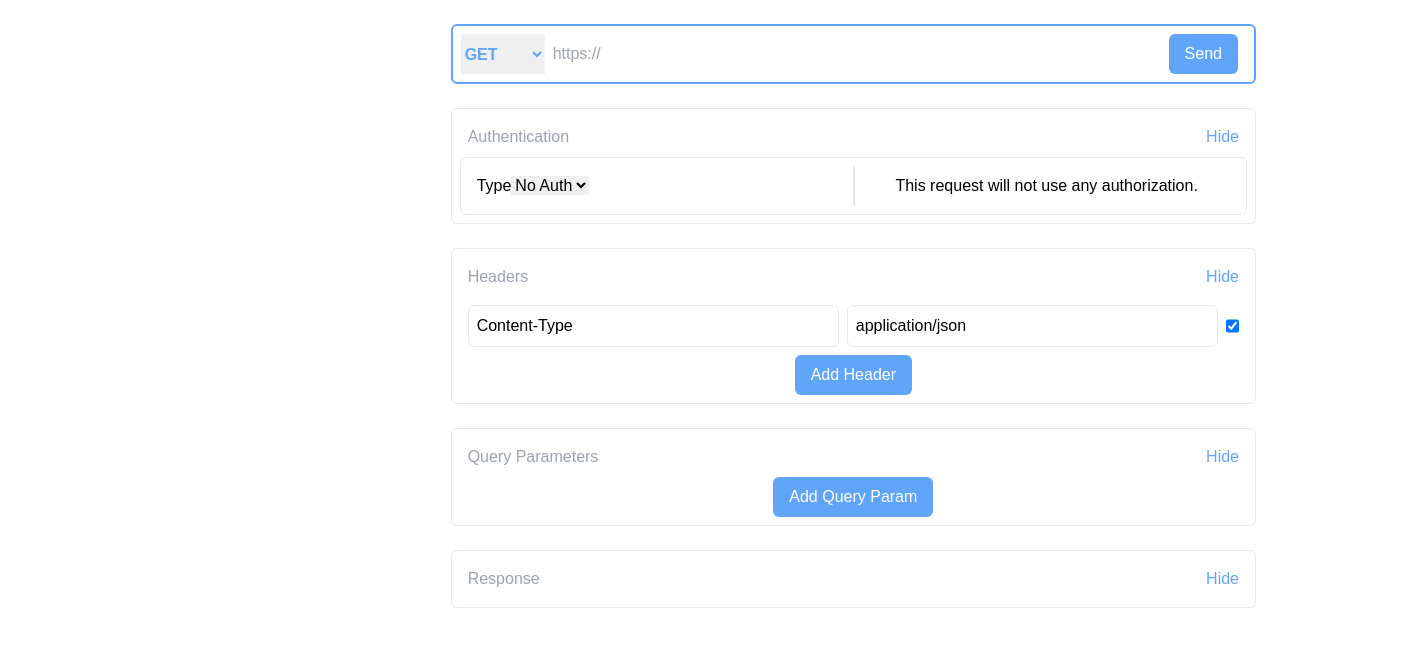
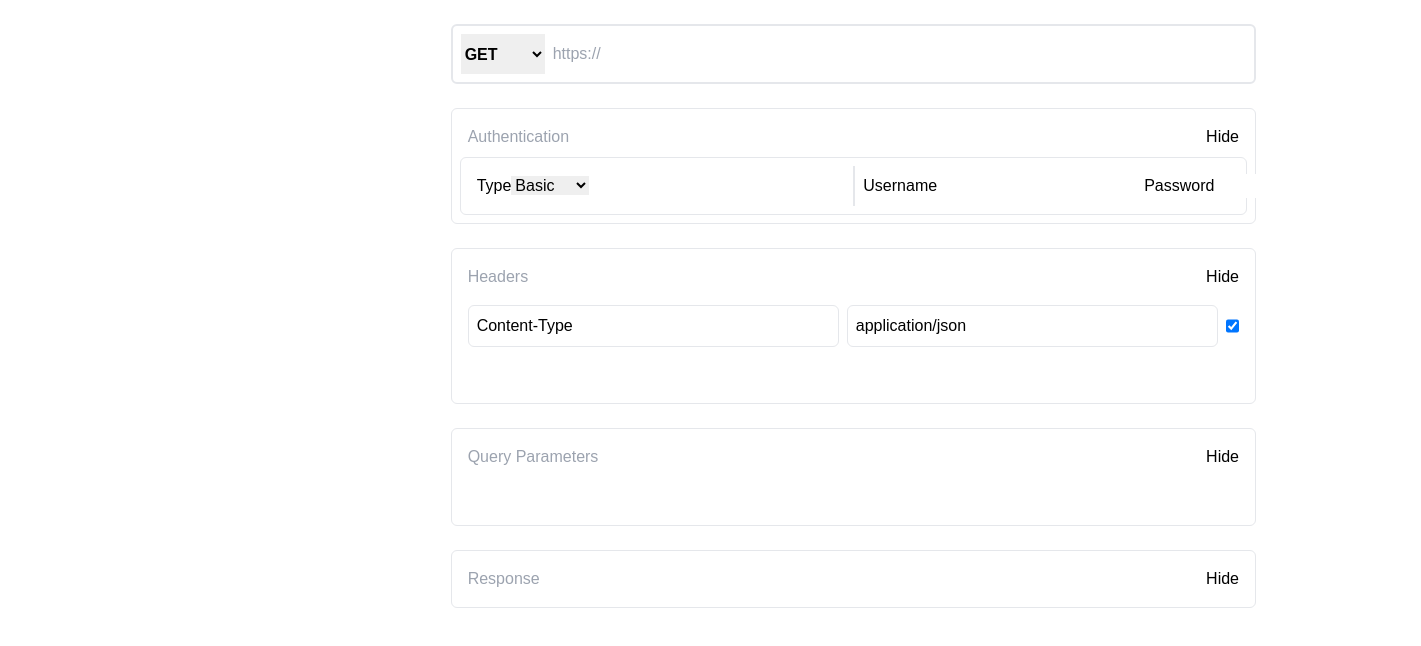
Before and after one commit to JakeMagill/request-sender, a Vue app: page / in a window 1280 px wide. Shown: the top 646 px of the page, 1421 px wide, since content can reach past the window. Built offline with nearby package versions, Linux system fonts and the light colour scheme.

Commit message:
request store state using an interface and made reactive, auth header updating correctly

```diff
--- a/src/components/Auth/BasicAuth.vue
+++ b/src/components/Auth/BasicAuth.vue
@@ -19,6 +19,6 @@
         <input @blur="createBasicAuthHeader" type="text" v-model="username" />
 
         <span>Password</span>
-        <input type="password" v-model="password" />
+        <input @blur="createBasicAuthHeader" type="password" v-model="password" />
     </div>
 </template>
--- a/src/components/Headers/HeaderRow.vue
+++ b/src/components/Headers/HeaderRow.vue
@@ -8,13 +8,14 @@
 
 const emits = defineEmits(['UPDATE_HEADER'])
 
+const headerId = ref(props.header.id);
 const headerKey = ref(props.header.key);
 const headerValue = ref(props.header.value);
 const enabled = ref(props.header.enabled);
 
 function updateHeader() {
     emits('UPDATE_HEADER', {
-        id: props.header.id,
+        id: headerId.value,
         key: headerKey.value,
         value: headerValue.value,
         enabled: enabled.value
--- a/src/components/Sections/AuthSection.vue
+++ b/src/components/Sections/AuthSection.vue
@@ -4,12 +4,13 @@
 import { AuthTypes } from '../../enums/AuthTypes';
 import { useRequestStore } from '../../stores/requestStore';
 import { HeaderRecord } from '../../types/headerRecord';
+import { reactive } from 'vue';
 
 const store = useRequestStore();
 
 var authType = defineModel({
     type: String,
-    default: AuthTypes.NO_AUTH
+    default: AuthTypes.BASIC
 });
 
 function addAuthHeader(headerValue: string) {
--- a/src/components/Sections/HeadersSection.vue
+++ b/src/components/Sections/HeadersSection.vue
@@ -1,5 +1,5 @@
 <script setup lang="ts">
-import { ref } from 'vue'
+import { computed } from 'vue'
 import HeaderRow from '../Headers/HeaderRow.vue'
 import BaseSection from './Base/BaseSection.vue'
 import { useRequestStore } from '../../stores/requestStore'
@@ -8,24 +8,21 @@
 import type { HeaderRecord } from '../../types/headerRecord'
 
 const store = useRequestStore();
-const count = ref(store.headers.length + 1);
+const headers = computed(() => store.state.headers)
 
 function addHeader() {
     store.addHeader({
-        id: count.value,
         key: '',
         value: '',
         enabled: true
-    } as HeaderRecord)
-
-    count.value++
+    } as HeaderRecord )
 }
 </script>
 
 <template>
     <BaseSection :title="'Headers'">
             <div>
-                <HeaderRow v-for="item in store.headers" :header="item" @UPDATE_HEADER="store.updateHeader"/>
+                <HeaderRow v-for="item in headers" :key="item.value" :header="item"  @UPDATE_HEADER="store.updateHeader"/>
                 <div class="flex justify-center">
                     <DefaultButton @click="addHeader">Add Header</DefaultButton>
                 </div>
--- a/src/components/Sections/QueryParamSection.vue
+++ b/src/components/Sections/QueryParamSection.vue
@@ -9,7 +9,7 @@
 <template>
     <BaseSection :title="'Query Parameters'">
             <div class="flex justify-center">
-                <DefaultButton @click="store.addQueryParameter">Add Query Param</DefaultButton>
+                <DefaultButton @click="">Add Query Param</DefaultButton>
             </div>
     </BaseSection>
 </template>
--- a/src/stores/requestStore.ts
+++ b/src/stores/requestStore.ts
@@ -1,30 +1,26 @@
 import { defineStore } from 'pinia'
-import { Ref, ref, computed } from 'vue'
+import { computed, reactive, toRefs } from 'vue'
 import { HeaderRecord } from '../types/headerRecord';
 import { RequestColors } from '../enums/RequestColors';
-import { QueryParameter } from '../types/queryParameter';
+
+interface RequestStoreState {
+    headers: HeaderRecord[];
+    headersCount: number;
+    requestColor: RequestColors;
+}
 
 export const useRequestStore = defineStore('requst', () => {
-    // State
-    //const url = ref('');
-    const requestColor = ref(RequestColors.GET);
-    const headerCount = ref(0);
 
-    const headers: Ref<HeaderRecord[]> = ref([
-        {
+    const state: RequestStoreState = reactive({
+        headers: [{
             id: 0,
             key: 'Content-Type',
             value: 'application/json',
             enabled: true
-        },
-    ]);
-
-    const queryParameters: Ref<QueryParameter[]> = ref([{
-        id: 0,
-        key: '',
-        value: '',
-        enabled: true
-    }]);
+        }],
+        headersCount: 1,
+        requestColor: RequestColors.GET
+    });
 
     // Getters
     // const requestUrl = computed(() => {
@@ -36,8 +32,9 @@
     //     return `${url.value}?${queryString}`;
     // });
 
+
     const requestHeaders = computed((): Record<string, string> => {
-        const enabledHeaders = headers.value.filter((h: HeaderRecord) => h.enabled);
+        const enabledHeaders = state.headers.filter((h: HeaderRecord) => h.enabled);
 
         const mappedHeaders: Record<string, string> = enabledHeaders.reduce((acc: Record<string, string>, h: HeaderRecord) => {
             acc[h.key] = h.value;
@@ -48,41 +45,38 @@
     });
 
     // Actions
-    function addQueryParameter(key: string, value: string) {
-        queryParameters.value = {
-            ...queryParameters.value,
-            [key]: value
-        }
-    }
 
-    function updateHeader(header: HeaderRecord) {
-        const headerIndex = headers.value.findIndex((h: HeaderRecord) => h.id === header.id);
+    function updateHeader(updatedHeader: HeaderRecord) {
+        let headerIndex = state.headers.findIndex((h: HeaderRecord) => h.id === updatedHeader.id);
 
-        if (headerIndex < 0){
-            addHeader(header);
+        if (headerIndex === -1){
+            headerIndex = state.headers.findIndex((h: HeaderRecord) => h.key === updatedHeader.key);
+
+            if (headerIndex === -1){
+                addHeader(updatedHeader);
+            }
         }
 
-        headers.value[headerIndex].key = header.key;
-        headers.value[headerIndex].value = header.value;
-        headers.value[headerIndex].enabled = header.enabled;
+        console.log(headerIndex);
 
-        console.log('Updated header:', headers.value[headerIndex]);
+        updatedHeader.id = state.headersCount;
+        state.headers.splice(headerIndex, 1, updatedHeader);
+
+        state.headersCount++;
     }
 
     function addHeader(header: HeaderRecord){
-        header.id = headerCount.value;
-        headers.value.push(header);
+        console.log('Adding header:', header);
+        header.id = state.headersCount;
+        state.headers.push(header);
 
-        headerCount.value++;
+        state.headersCount++;
     }
 
     return {
-        requestColor,
-        headers,
-        queryParameters,
+        state,
         requestHeaders,
         updateHeader,
         addHeader,
-        addQueryParameter
     }
 });
```
Also changed, not shown: src/store.ts (deleted, +0 -11 lines).
